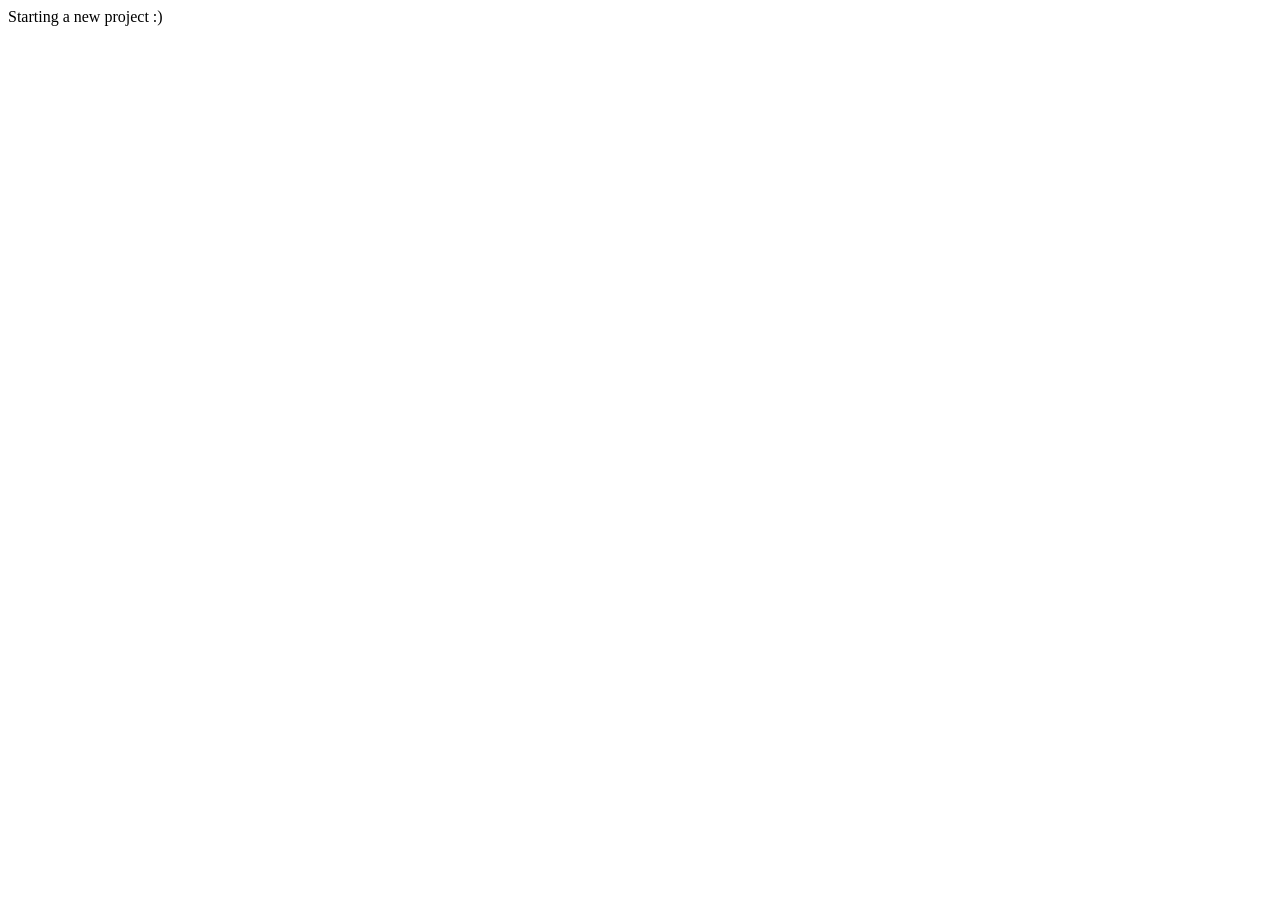
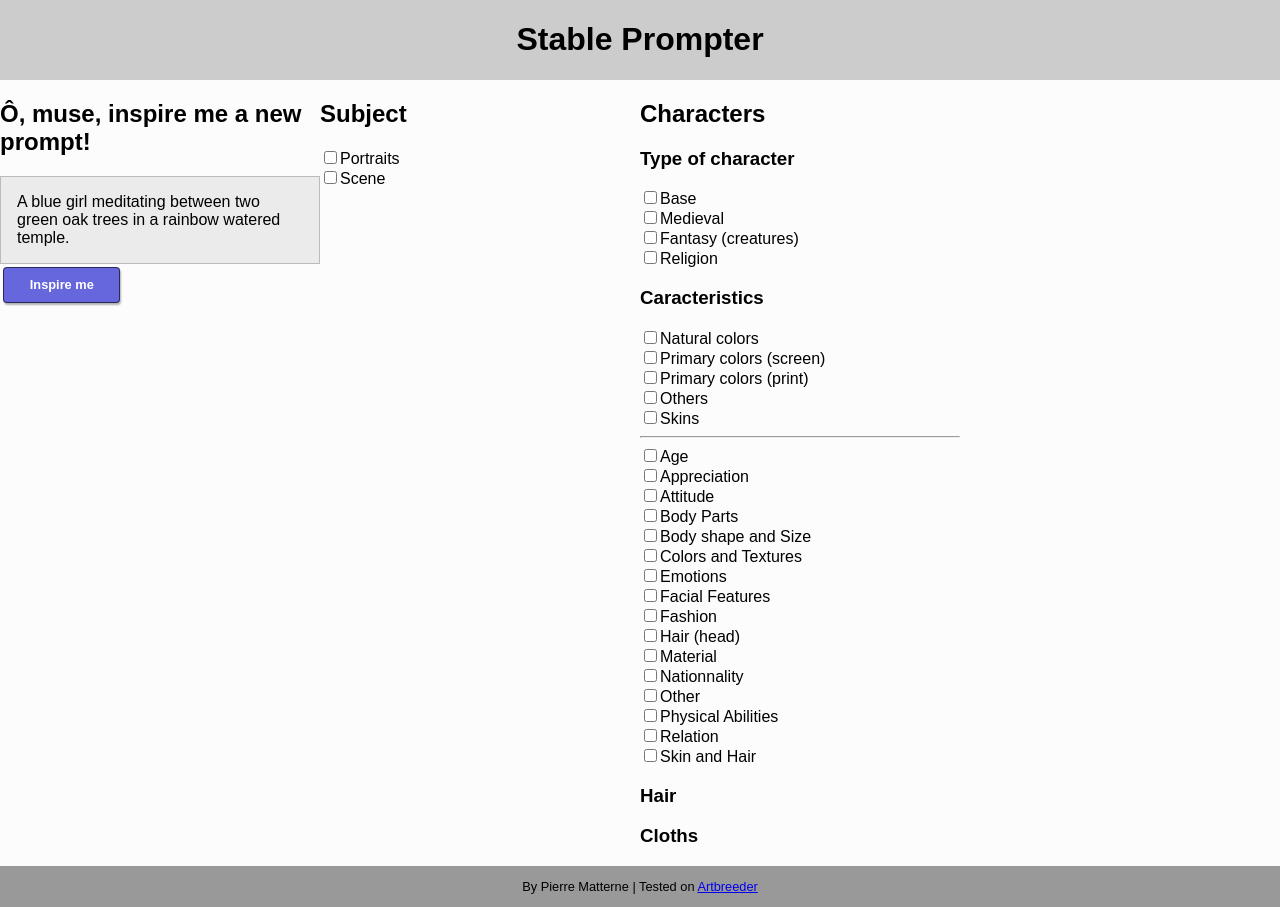
Before and after one commit to PierreMatterne/stable-prompter, a plain HTML site: page index.html in a window 1280 px wide. Before the commit the page ends 800 px from the top, so only its background shows below. Drawn offline with Linux system fonts and the light colour scheme.

Commit message:
ADD some words bibliotheques and logics

```diff
--- /dev/null
+++ b/bibs/bib_adj_characters.js
@@ -0,0 +1,20 @@
+const ADJ_CHARA = {
+	"Age" : ["young", "youthful",	],
+	"Appreciation": [	"ugly", "whimsical", "vigorous", "voluptuous", "sultry", "seductive", "spooky", "sinister", "attractive", "beautiful", "slippery", "pretty", "poor", "rich", "royal", "strange",],
+	"Attitude" : ["straight", "stocky", "shy", "serious", "relaxed", "quiet", "proud",],
+	"Body Parts" : [
+		"big-headed", "long-necked", "broad-shouldered", "slender-waisted", "big-handed", "small-footed", "large-eared", "winged",
+		],
+	"Body shape and Size" : ["gigantic", "big", "great", "small", "tall", "short", "thin", "fat", "muscular", "petite", "curvy", "tiny", "wide", "svelte", "thick", "sturdy", "stout", "strong", "slender", "skeletal", "skinny", "sculpted", "sleek", "plump",],
+	"Colors and Textures" : ["zebra", "tiger", "rainbow", "prysmatic", "iridescent",],
+	"Emotions" : ["unhappy", "glad", "shy", "serious", "proud",],
+	"Facial Features" : ["round", "oval", "square", "angular", "small-eyed", "big-eyed", "high-cheekboned", "narrow-nosed"],
+	"Fashion": ["victorian", "gothic", "tribal", "old-fashioned",],
+	"Hair (head)": ["curly-haired", "straight-haired", "blonde", "brunette", "redhead",],
+	"Material" : ["wraith", "wooden", "translucent", "transparent", "wispy", "crystaline", "plastic", "paper",],
+	"Nationnality" : ["russian", "african", "arabic", "asian", "european", "american", "native", "hawaïan", "greek", "roman", "gypsi", "indian", "jamaican", "irish",],
+	"Other" : ["wet", "wavy", "wielding", "undead", "space", "singing",],
+	"Physical Abilities" : ["agile", "swift", "strong", "fast", "flexible", "sturdy", "powerful", "well-built", "weak", "toned abs", "robust",],
+	"Relation": ["symbiotic", "twin", "siamese",],
+	"Skin and Hair" : ["fair-skinned", "tanned", "freckled", "wrinkled",  "woolly", "tatooed", "scaly", "slimy", "shiny", "dark skinned", "white skinned",]
+};
--- /dev/null
+++ b/bibs/bib_characters.js
@@ -0,0 +1,6 @@
+const BIB_CHARACTERS = {
+	"Base" : ["woman", "lady", "man", "lord", "boy", "girl"],
+	"Medieval" : ["king", "emperor", "empress", "knight"],
+	"Fantasy (creatures)": ["griffon", "gargoyle",],
+	"Religion" : ["Goddess", "God", "Angel",]
+};
--- /dev/null
+++ b/bibs/bib_colors.js
@@ -0,0 +1,7 @@
+const BIB_COLORS = {
+	'Natural colors': ["brown", "green"],
+	'Primary colors (screen)': ["red", "blue", "green"],
+	'Primary colors (print)': ["yellow", "cyan", "magenta", "black"],
+	'Others' : ["rainbow"],
+	'Skins' : ["brown", "black", "white", "albino", "carmin"],
+};
--- /dev/null
+++ b/bibs/structure_subjects.js
@@ -0,0 +1,12 @@
+const SUBJECTS = {
+	"Portraits" : [
+		"The portrait of a %adj_chara %character reading one %color book.",
+		"The %color marble bust of an %adj_chara %character.",
+		"The %adj_chara %character of a %color president.",
+		],
+	"Scene": [
+		"An %adj_chara %character dancing in a flower garden.",
+		"A %adj_chara %character meditating between two %adj_chara oak trees in a %adj_chara watered temple.",
+		"Two %adj_chara %character playing cards around a fire",
+		],
+};
--- a/index.html
+++ b/index.html
@@ -8,8 +8,44 @@
 </head>
 <body>
 
-	Starting a new project :)
+	<header><h1>Stable Prompter</h1></header>
 
+	<main style="display: grid; grid-template-columns: 1fr 1fr 1fr 1fr;">
+
+		<section>
+			<h2>Ô, muse, inspire me a new prompt!</h2>
+			<div id="prompt" class="zonePrompt"></div>
+			<button id="btnGenPrompt">Inspire me</button>
+		</section>
+
+		<section>
+			<h2>Subject</h2>
+			<div id="subjectsList"></div>
+		</section>
+
+		<section>
+			<h2>Characters</h2>
+			<h3>Type of character</h3>
+			<div id="characters"></div>
+			<h3>Caracteristics</h3>
+			<div id="colorList"></div>
+			<hr>
+			<div id="charaAdjCheckboxes"></div>
+			<h3>Hair</h3>
+			<h3>Cloths</h3>
+		</section>
+
+	</main>
+
+	<footer>By Pierre Matterne | Tested on <a href="https://www.artbreeder.com/">Artbreeder</a></footer>
+
+	<!-- Bibliotheques -->
+	<script src="bibs/bib_adj_characters.js"></script>
+	<script src="bibs/bib_characters.js"></script>
+	<script src="bibs/bib_colors.js"></script>
+	<script src="bibs/structure_subjects.js"></script>
+
+	<script src="tools.js"></script>
 	<script src="main.js"></script>
 </body>
 </html>
--- a/main.js
+++ b/main.js
@@ -0,0 +1,129 @@
+/* The made-on-the-spot list of pickable elements */
+const currentSelectables = {
+	characters: [],
+	adj_chara: [],
+	colors : [],
+}
+
+/* Obtain the main subject */
+const getMainSubject = () => {
+	let getTheChoosenSubjet = getSelectedCheckboxesOfName("subjects");
+	return pickOne(assembleListOfUniqueElements(getTheChoosenSubjet, SUBJECTS));
+}
+
+/* Concat many array and return one with only unique elements */
+const assembleListOfUniqueElements = (selectedCategories, sourceList) => {
+	let elementsList = [];
+	selectedCategories.forEach(key => {
+		elementsList = elementsList.concat(sourceList[key]);
+	});
+	return [...new Set(elementsList)];
+}
+
+/* Reload the lists to take checkboxes into account */
+const getOneFreshListFrom = (CheckboxGroupName, fulllist) => {
+	let selectedCategoriesForNextPrompt = getSelectedCheckboxesOfName(CheckboxGroupName);
+	return assembleListOfUniqueElements(selectedCategoriesForNextPrompt, fulllist);
+}
+
+/* Refresh list taking checked checkbox into account */
+const refresh_all_lists = () => {
+	currentSelectables.characters = getOneFreshListFrom("characters", BIB_CHARACTERS);
+	currentSelectables.adj_chara = getOneFreshListFrom("adj_chara", ADJ_CHARA);
+	currentSelectables.colors = getOneFreshListFrom("colors", BIB_COLORS);
+}
+
+
+const replacingWords = text => {
+	refresh_all_lists();
+
+	console.time('replacer');
+	let loop = 0;
+	while(!!text && text.includes('%') && loop <= 300){
+
+		text = text.replace('%color', pickOne(currentSelectables.adj_chara));
+		text = text.replace('%adj_chara', pickOne(currentSelectables.colors));
+		text = text.replace('%character', pickOne(currentSelectables.characters));
+
+		//text = text.replace('%hair', getHairStyle());
+		//text = text.replace('%adj_chara', getAdjChara());
+		//text = text.replace('%actor', getActor());
+		//text = text.replace('%material', pickOne(materials));
+		//text = text.replace('%object', getObject());
+		//text = text.replace('%adj_object', pickOne(adj_objects));
+		//text = text.replace('%place', getPlace());
+		//text = text.replace('%building', pickOne(listBuildings));
+		//text = text.replace('%action', getAction());
+		//text = text.replace('%plant', pickOne(archetypesThemedList.plants.list));
+		//text = text.replace('%adj_place', pickOne(adj_places));
+		//text = text.replace('%cloth', pickOne(getClothsSet()));
+
+		loop++; // failsafe
+		if(loop >=300){
+			console.log("A %word is probably misspelled => infinite loop");
+			text = text.replace('%', "!! bug with ====> ");
+			console.timeEnd('replacer');
+			return text;
+		}
+	}
+	console.timeEnd('replacer');
+	return text;
+}
+
+/* WIP ================== WIP */
+
+
+
+
+
+
+
+/* Gather information and construct a text */
+const generateNewPrompt = () => {
+	console.clear();
+	log("Generation of a new prompt", "title");
+	let html = "";
+
+	/* Getting the main subject */
+	html += getMainSubject();
+	log(html);
+
+	/* TODO replacing tag words inside html */
+	html = replacingWords(html);
+	log(html);
+
+	/* TODO getting the likeness */
+
+	/* TODO getting "ingredients" */
+
+	/* TODO getting the techniques */
+
+	/* TODO adding artists */
+
+	/* TODO adding influences */
+
+	document.querySelector("#prompt").innerHTML = html;
+}
+/* WIP ================== WIP */
+
+
+
+const prepareAllCheckboxesList = () => {
+	prepareCheckboxes("#charaAdjCheckboxes", ADJ_CHARA, "adj_chara");
+	prepareCheckboxes("#subjectsList", SUBJECTS, "subjects");
+	prepareCheckboxes("#colorList", BIB_COLORS, "colors");
+	prepareCheckboxes("#characters", BIB_CHARACTERS, "characters");
+}
+
+
+/* Prepare the HTML for it to be usable */
+const init = () => {
+	/* Setting "Generate" button */
+	let buttonGeneratePrompt = document.querySelector("#btnGenPrompt");
+	buttonGeneratePrompt.addEventListener('click', generateNewPrompt);
+
+	prepareAllCheckboxesList();
+}
+
+init();
+generateNewPrompt();
--- a/styles.css
+++ b/styles.css
@@ -0,0 +1,59 @@
+:root {
+	--mainColor: #66d;
+}
+
+html {
+	box-sizing: border-box;
+	font-family: sans-serif;
+	min-height: 100%;
+}
+
+* {
+	box-sizing: inherit;
+}
+
+html, body {
+	display: flex;
+	flex-direction: column;
+}
+body, main {
+	flex-grow: 1;
+}
+body {
+	margin: 0;
+}
+
+header {
+	background: #0003;
+	text-align: center;
+}
+main {
+	background: #fcfcfc;
+}
+footer {
+	background: #0006;
+	padding:1em;
+	text-align: center;
+	font-size: 0.8rem;
+}
+
+button {
+	margin:0.25em;
+	border-radius:4px;
+	border:1px solid #0009;
+	font-size: 0.8em;
+	font-weight:700;
+	color: #fff;
+	background: var(--mainColor);
+	padding:0.75em 2em;
+	cursor: pointer;
+	box-shadow: 1px 2px 2px rgba(0,0,0,0.3);
+}
+
+
+
+.zonePrompt {
+	padding:1em;
+	background: #0001;
+	border:1px solid #0003;
+}
--- /dev/null
+++ b/tools.js
@@ -0,0 +1,49 @@
+/* Fancy LOG */
+const log = (text, style) => {
+	switch (style) {
+	case "title":
+		console.log(`%c${text}`, "background-color: #55c; color: #fff; line-height:1.4em; border-radius: 4px; padding:0 0.5em;");
+		break;
+	default:
+		console.log(`${text}`);
+	}
+}
+
+/* Get the list of keys in an object */
+const listKeysOfObjects = obj => {
+	return Object.keys(obj);
+}
+
+/* Pick and return one element from a given list */
+const pickOne = list => {
+	return list[Math.floor(Math.random() * list.length)];
+}
+
+/* Construct a checkboxes list and place it in HTML */
+const prepareCheckboxes = (targetId, list, name) => {
+	let target = document.querySelector(targetId);
+	let listeAdjCategories = listKeysOfObjects(list);
+	let html = "";
+	listeAdjCategories.forEach(cat => {
+		html += `<input type="checkbox" name="${name}" data-tag="${cat}"><label>${cat}</label><br>`;
+	});
+	target.innerHTML = html;
+}
+
+/* Get full list and checked list for a specific checkbox list */
+const getDetailsOfCheckboxesForSerie = (serie) => {
+	let list =  document.querySelectorAll(`input[name="${serie}"]`);
+	let fullList = [];
+	let checkedList = [];
+	for (let item of list){
+		fullList.push(item.dataset.tag);
+		if(item.checked){ checkedList.push(item.dataset.tag); }
+	}
+	return {fullList, checkedList};
+}
+
+/* Get and returns all checked values for a given checkbox list */
+const getSelectedCheckboxesOfName = (serie) => {
+	let listsOfTags = getDetailsOfCheckboxesForSerie(serie);
+	return  listsOfTags.checkedList.length === 0 ? listsOfTags.fullList  : listsOfTags.checkedList;
+}
```
